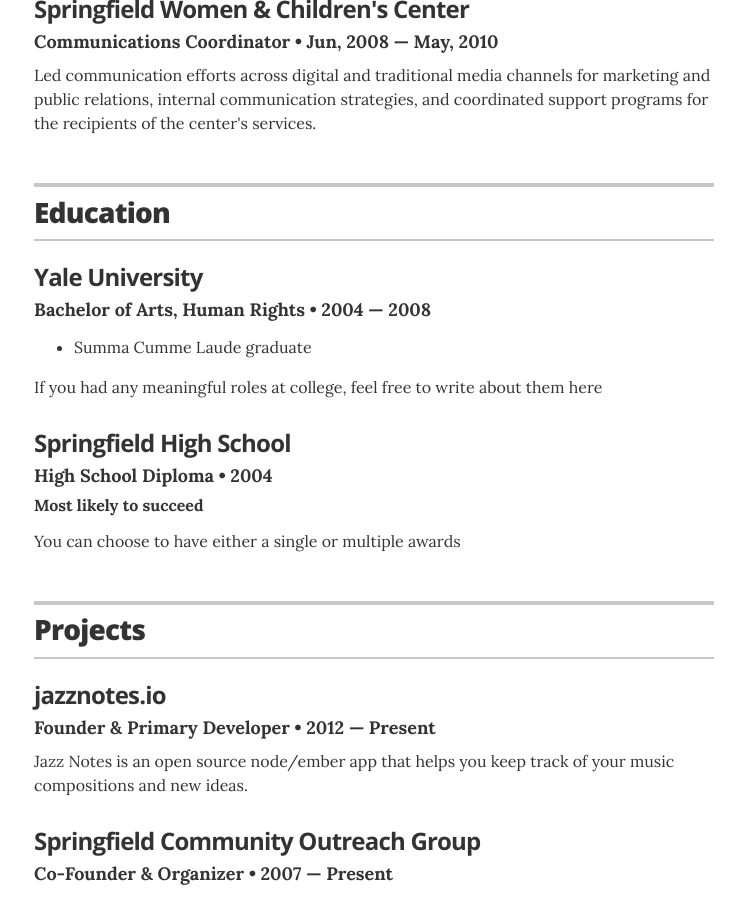
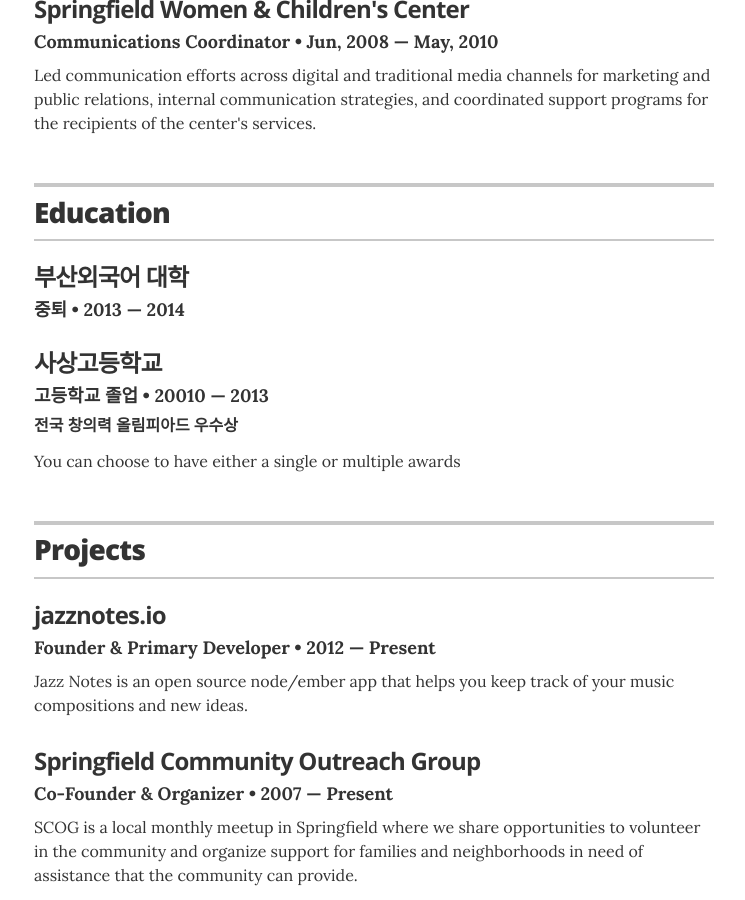
Before and after one commit to jglovier/resume-template, a Jekyll site: the page built from index.html, in a window 1280 px wide and 900 px high, scrolled down 1033 px. Shown: the whole window, without its empty margins (266-1011 px from the left). Built offline with Jekyll 4.4.1, drawn with Linux system fonts in a browser that asks for light colours.

Commit message:
Update education.yml

```diff
--- a/_data/education.yml
+++ b/_data/education.yml
@@ -1,13 +1,12 @@
 # Degree
-- degree: Bachelor of Arts, Human Rights
-  uni: Yale University
-  year: 2004 &mdash; 2008
+- degree: 중퇴
+  uni: 부산외국어 대학
+  year: 2013 &mdash; 2014
   awards:
-    - award: Summa Cumme Laude graduate
-  summary: If you had any meaningful roles at college, feel free to write about them here
+  summary:
 
-- degree: High School Diploma
-  uni: Springfield High School
-  year: 2004
-  award: Most likely to succeed
+- degree: 고등학교 졸업
+  uni: 사상고등학교
+  year: 20010 &mdash; 2013
+  award: 전국 창의력 올림피아드 우수상
   summary: You can choose to have either a single or multiple awards
```
